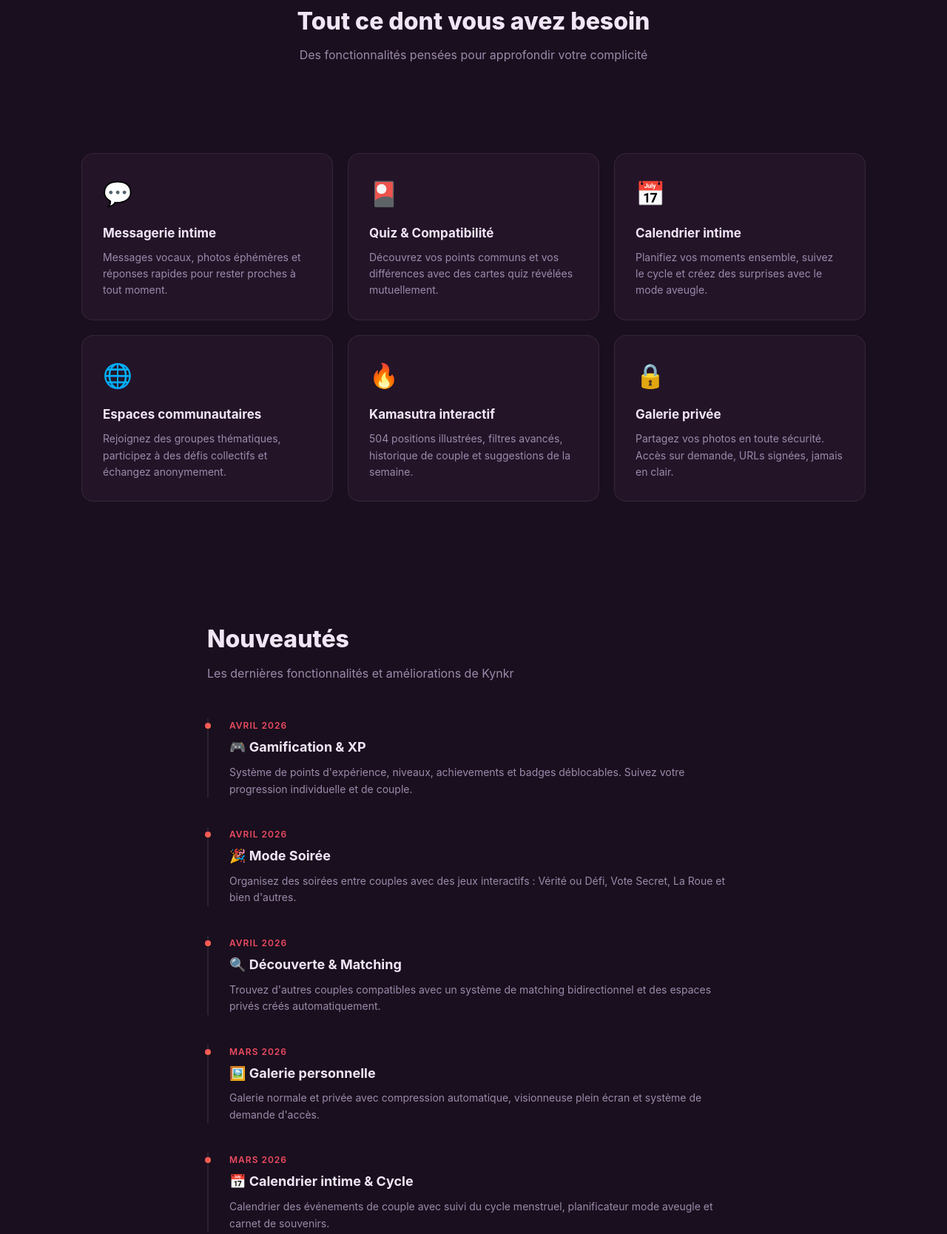
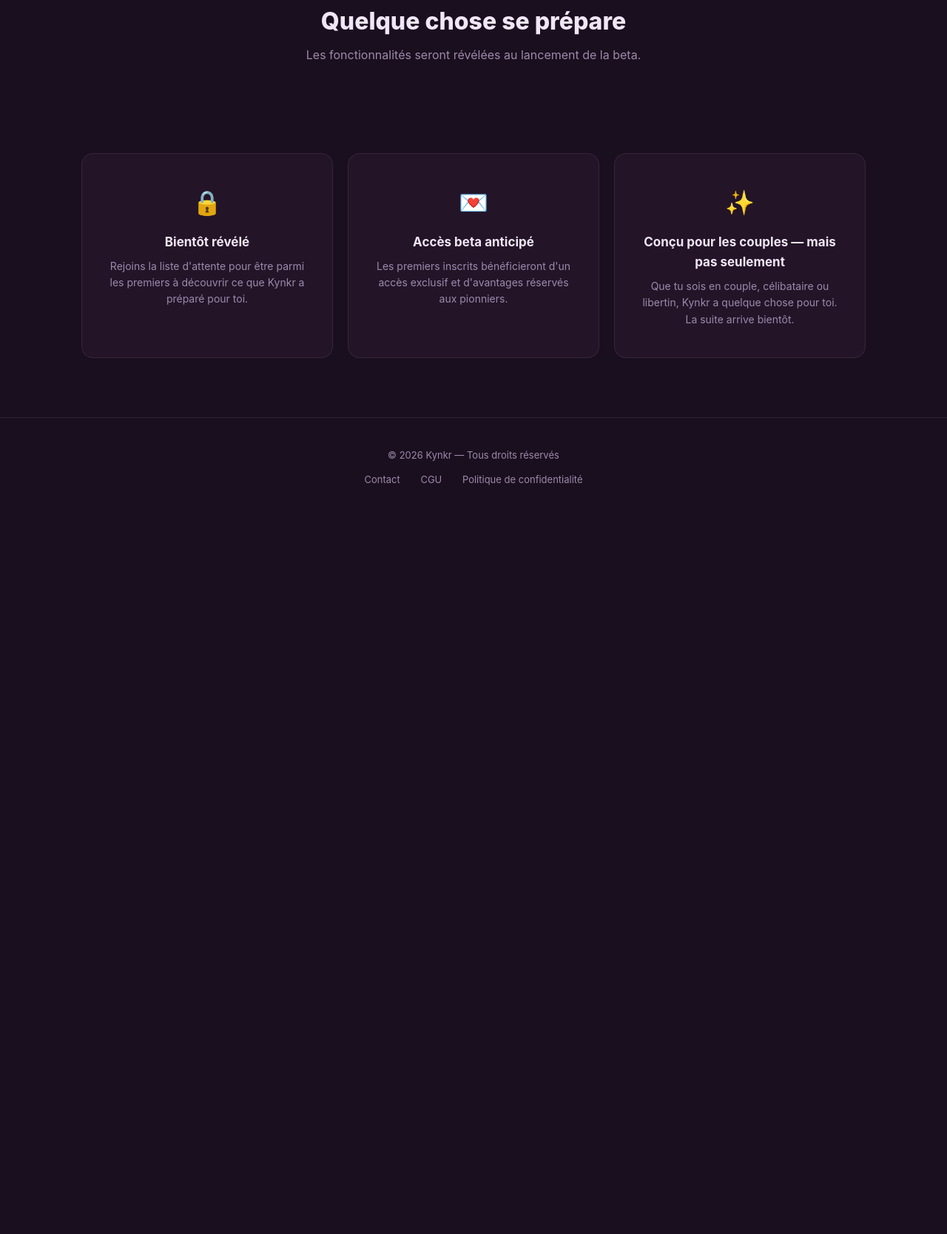
Before and after one commit to Hattoriibus38/kynkr-web, a plain HTML site: page index.html in a window 1280 px wide. Shown: the part 644-2312 px from the top of the page at 74% size. After the commit the page ends 1343 px from the top, so only its background shows below. Drawn offline with Linux system fonts and the light colour scheme.

Commit message:
Update index.html

```diff
--- a/index.html
+++ b/index.html
@@ -284,83 +284,32 @@
     <h1>L'app pour les couples<br/>qui <span>s'assument</span></h1>
     <p>Explorez, connectez-vous et épanouissez-vous ensemble. Kynkr est l'espace intime conçu pour les couples modernes.</p>
     <div class="cta-group">
-      <a href="mailto:contact@kynkr.app" class="btn-primary">Rejoindre la beta</a>
+      <a href="/cdn-cgi/l/email-protection#b0d3dfdec4d1d3c4f0dbc9dedbc29ed1c0c0" class="btn-primary">Rejoindre la beta</a>
       <a href="#nouveautes" class="btn-secondary">Voir les nouveautés</a>
     </div>
   </section>
 
-  <!-- FEATURES -->
-  <div class="section-title">
-    <h2>Tout ce dont vous avez besoin</h2>
-    <p>Des fonctionnalités pensées pour approfondir votre complicité</p>
+  <!-- TEASING -->
+  <div class="section-title" id="nouveautes">
+    <h2>Quelque chose se prépare</h2>
+    <p>Les fonctionnalités seront révélées au lancement de la beta.</p>
   </div>
 
   <section class="features">
-    <div class="feature-card">
-      <div class="feature-icon">💬</div>
-      <h3>Messagerie intime</h3>
-      <p>Messages vocaux, photos éphémères et réponses rapides pour rester proches à tout moment.</p>
+    <div class="feature-card" style="text-align:center; padding: 40px 28px;">
+      <div class="feature-icon">🔒</div>
+      <h3>Bientôt révélé</h3>
+      <p>Rejoins la liste d'attente pour être parmi les premiers à découvrir ce que Kynkr a préparé pour toi.</p>
     </div>
-    <div class="feature-card">
-      <div class="feature-icon">🎴</div>
-      <h3>Quiz & Compatibilité</h3>
-      <p>Découvrez vos points communs et vos différences avec des cartes quiz révélées mutuellement.</p>
+    <div class="feature-card" style="text-align:center; padding: 40px 28px;">
+      <div class="feature-icon">💌</div>
+      <h3>Accès beta anticipé</h3>
+      <p>Les premiers inscrits bénéficieront d'un accès exclusif et d'avantages réservés aux pionniers.</p>
     </div>
-    <div class="feature-card">
-      <div class="feature-icon">📅</div>
-      <h3>Calendrier intime</h3>
-      <p>Planifiez vos moments ensemble, suivez le cycle et créez des surprises avec le mode aveugle.</p>
-    </div>
-    <div class="feature-card">
-      <div class="feature-icon">🌐</div>
-      <h3>Espaces communautaires</h3>
-      <p>Rejoignez des groupes thématiques, participez à des défis collectifs et échangez anonymement.</p>
-    </div>
-    <div class="feature-card">
-      <div class="feature-icon">🔥</div>
-      <h3>Kamasutra interactif</h3>
-      <p>504 positions illustrées, filtres avancés, historique de couple et suggestions de la semaine.</p>
-    </div>
-    <div class="feature-card">
-      <div class="feature-icon">🔒</div>
-      <h3>Galerie privée</h3>
-      <p>Partagez vos photos en toute sécurité. Accès sur demande, URLs signées, jamais en clair.</p>
-    </div>
-  </section>
-
-  <!-- CHANGELOG -->
-  <section class="changelog" id="nouveautes">
-    <h2>Nouveautés</h2>
-    <p>Les dernières fonctionnalités et améliorations de Kynkr</p>
-
-    <div class="changelog-item">
-      <div class="changelog-date">Avril 2026</div>
-      <h3>🎮 Gamification & XP</h3>
-      <p>Système de points d'expérience, niveaux, achievements et badges déblocables. Suivez votre progression individuelle et de couple.</p>
-    </div>
-
-    <div class="changelog-item">
-      <div class="changelog-date">Avril 2026</div>
-      <h3>🎉 Mode Soirée</h3>
-      <p>Organisez des soirées entre couples avec des jeux interactifs : Vérité ou Défi, Vote Secret, La Roue et bien d'autres.</p>
-    </div>
-
-    <div class="changelog-item">
-      <div class="changelog-date">Avril 2026</div>
-      <h3>🔍 Découverte & Matching</h3>
-      <p>Trouvez d'autres couples compatibles avec un système de matching bidirectionnel et des espaces privés créés automatiquement.</p>
-    </div>
-
-    <div class="changelog-item">
-      <div class="changelog-date">Mars 2026</div>
-      <h3>🖼️ Galerie personnelle</h3>
-      <p>Galerie normale et privée avec compression automatique, visionneuse plein écran et système de demande d'accès.</p>
-    </div>
-
-    <div class="changelog-item">
-      <div class="changelog-date">Mars 2026</div>
-      <h3>📅 Calendrier intime & Cycle</h3>
-      <p>Calendrier des événements de couple avec suivi du cycle menstruel, planificateur mode aveugle et carnet de souvenirs.</p>
+    <div class="feature-card" style="text-align:center; padding: 40px 28px;">
+      <div class="feature-icon">✨</div>
+      <h3>Conçu pour les couples — mais pas seulement</h3>
+      <p>Que tu sois en couple, célibataire ou libertin, Kynkr a quelque chose pour toi. La suite arrive bientôt.</p>
     </div>
   </section>
 
@@ -368,12 +317,6 @@
   <footer>
     <div>© 2026 Kynkr — Tous droits réservés</div>
     <div class="footer-links">
-      <a href="mailto:contact@kynkr.app">Contact</a>
+      <a href="/cdn-cgi/l/email-protection#aac9c5c4decbc9deeac1d3c4c1d884cbdada">Contact</a>
       <a href="#">CGU</a>
       <a href="#">Politique de confidentialité</a>
-      <a href="#">Mentions légales</a>
-    </div>
-  </footer>
-
-</body>
-</html>
```
